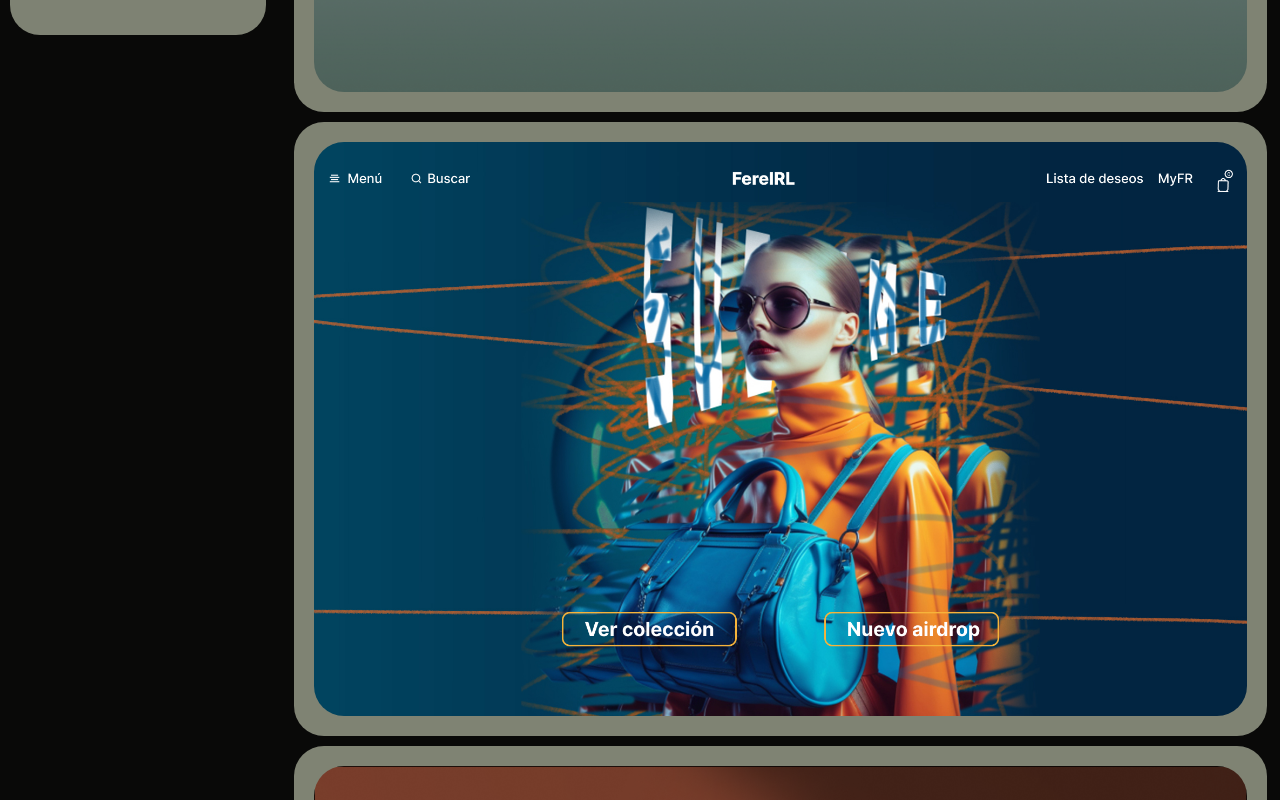
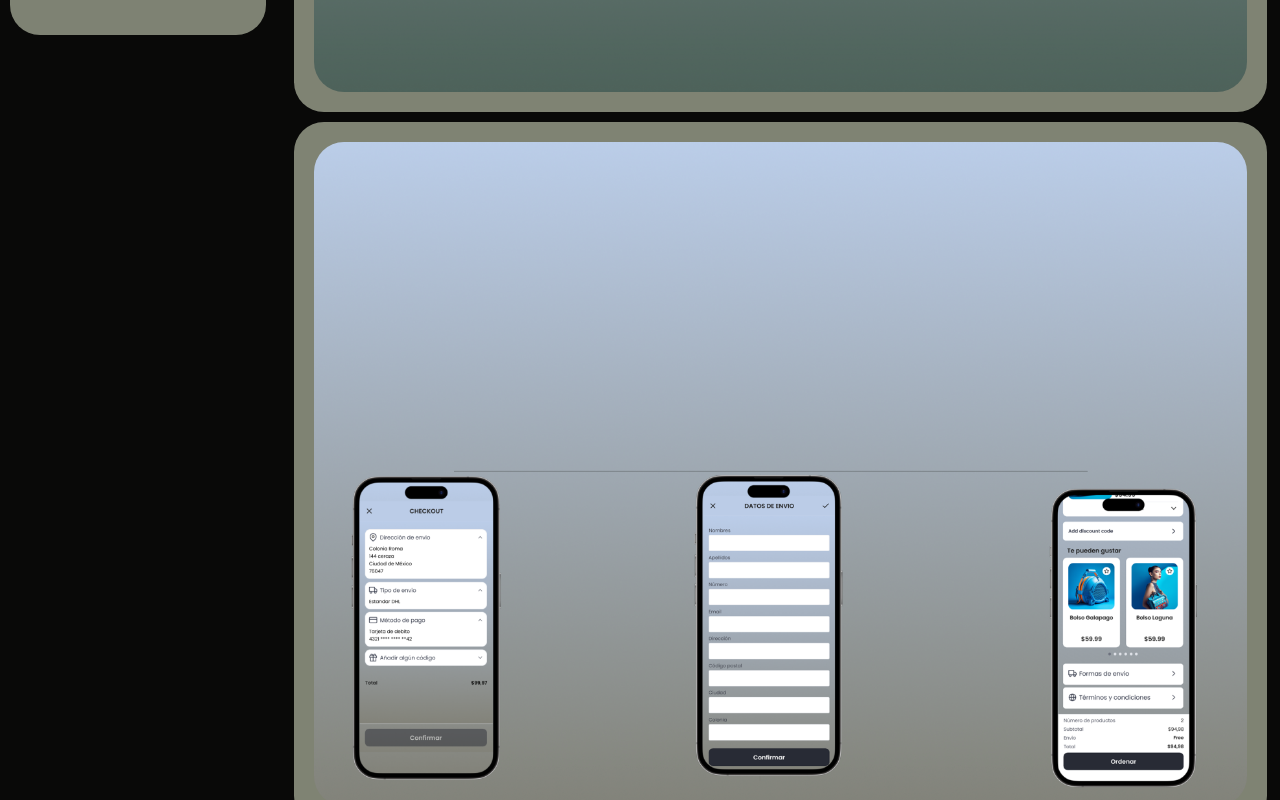
Before and after one commit to ferelias/ferelias, a React (Vite) app: page /portfoliouiux in a window 1280 px wide. Shown: the part 680-1480 px from the top of the page. Built offline with nearby package versions, Linux system fonts and the light colour scheme.

Commit message:
Subiendo imágen winter

```diff
--- a/src/components/Portfoliouiux.jsx
+++ b/src/components/Portfoliouiux.jsx
@@ -4,6 +4,7 @@ import pizza from '../img/pizza.png';
 import toulouse from '../img/toulouse.png';
 import clima from '../img/climaferel.png';
 import frc from '../img/lcf.png';
+import winter from '../img/wintwe.png';
 import medi from '../img/medicontrol.png';
 import { NavLink } from 'react-router-dom';
 
@@ -26,6 +27,12 @@ const Portfoliouiux = () => {
         <div className="contenido margintop">
             <div className="imagen">
                 <img className='img-uiux' src={medi} alt="" />
+            </div>
+        </div>
+
+        <div className="contenido margintop">
+            <div className="imagen">
+                <img className='img-uiux' src={winter} alt="" />
             </div>
         </div>
 
```
Also changed, not shown: src/img/wintwe.png (added).
